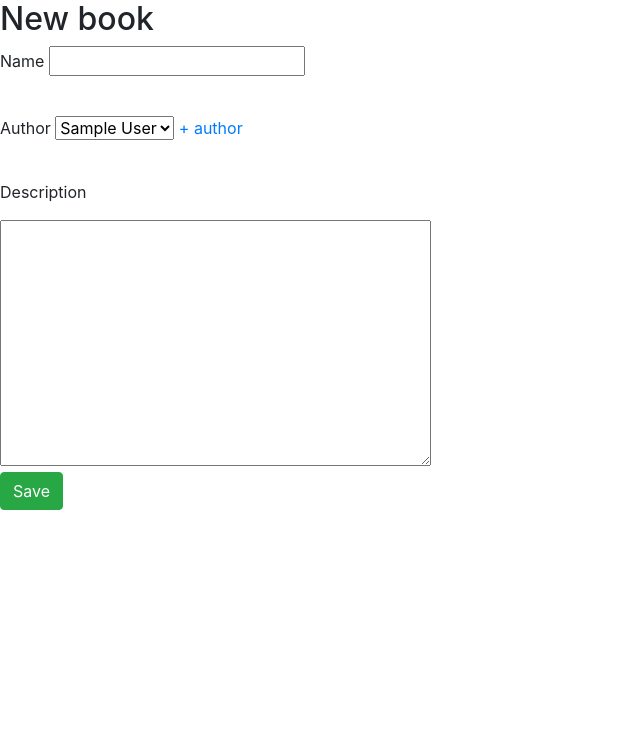
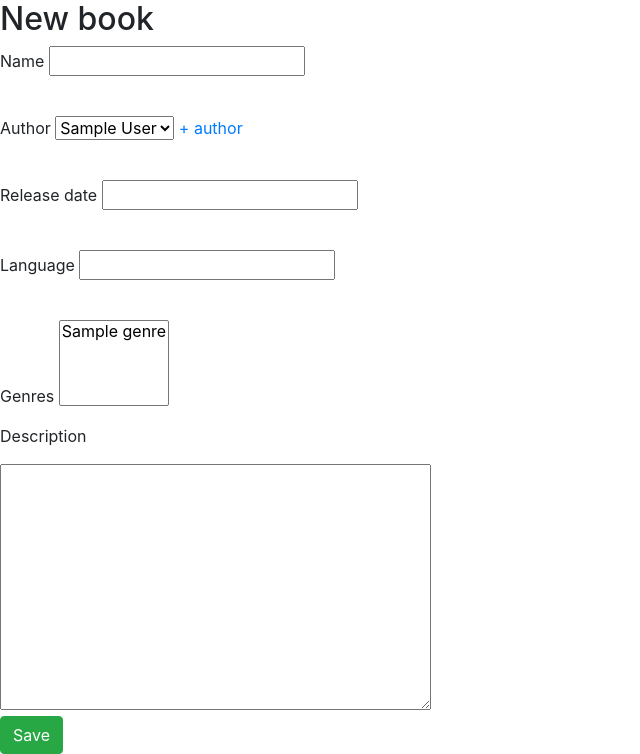
Before and after one commit to popkovaleks/listin, a Django app: page /listin/new_book/ in a window 1280 px wide. Shown: the part 80-834 px from the top of the page, without its empty margins (0-640 px from the left). Before the commit the page ends 590 px from the top, so only its background shows below. Run offline with Django 3.2, Linux system fonts and the light colour scheme; tables that the repository leaves empty hold one stand-in row (values such as "Sample post"); some libraries are stand-ins or nearby versions.

Commit message:
new book template correction

```diff
--- a/list/list/settings.py
+++ b/list/list/settings.py
@@ -25,7 +25,7 @@ SECRET_KEY = 'django-insecure-43z_#-#1qc+idccl)x*=8g^u7e4f!dsbq&4g*#*b(i)s5y3o_$
 # SECURITY WARNING: don't run with debug turned on in production!
 DEBUG = True
 
-ALLOWED_HOSTS = []
+ALLOWED_HOSTS = ['localhost', '192.168.0.6']
 
 
 # Application definition
--- a/list/listin/templates/listin/new_book.html
+++ b/list/listin/templates/listin/new_book.html
@@ -6,6 +6,9 @@
     {%csrf_token%}
     <p>Name {{ form.name }}  </p><br>
     <p>Author {{ form.author }} <a href="{% url 'listin:new_author' %}"  target="_blank">+ author</a> </p><br>
+    <p>Release date {{form.release_date}}</p> <br>
+    <p>Language {{form.language}}</p> <br>
+    <p>Genres {{form.genre}}</p>
     <p>Description </p>{{ form.description }} <br>
     <button type="submit" class="save btn btn-success">Save</button>
 </form>
```
